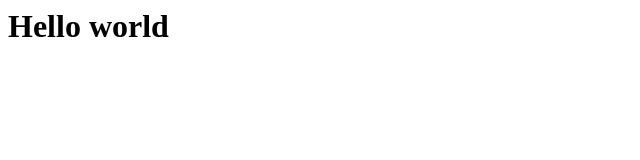
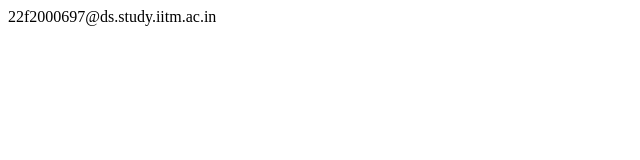
Before and after one commit to 00-Aryan/mywebsite, a plain HTML site: page index.html in a window 1280 px wide. Shown: the whole page, without its empty margins (0-640 px from the left). Drawn offline with Linux system fonts and the light colour scheme.

Commit message:
Update index.html

```diff
--- a/index.html
+++ b/index.html
@@ -1 +1 @@
-<h1>Hello world</h1>
+<!--email_off-->22f2000697@ds.study.iitm.ac.in<!--/email_off-->
```
